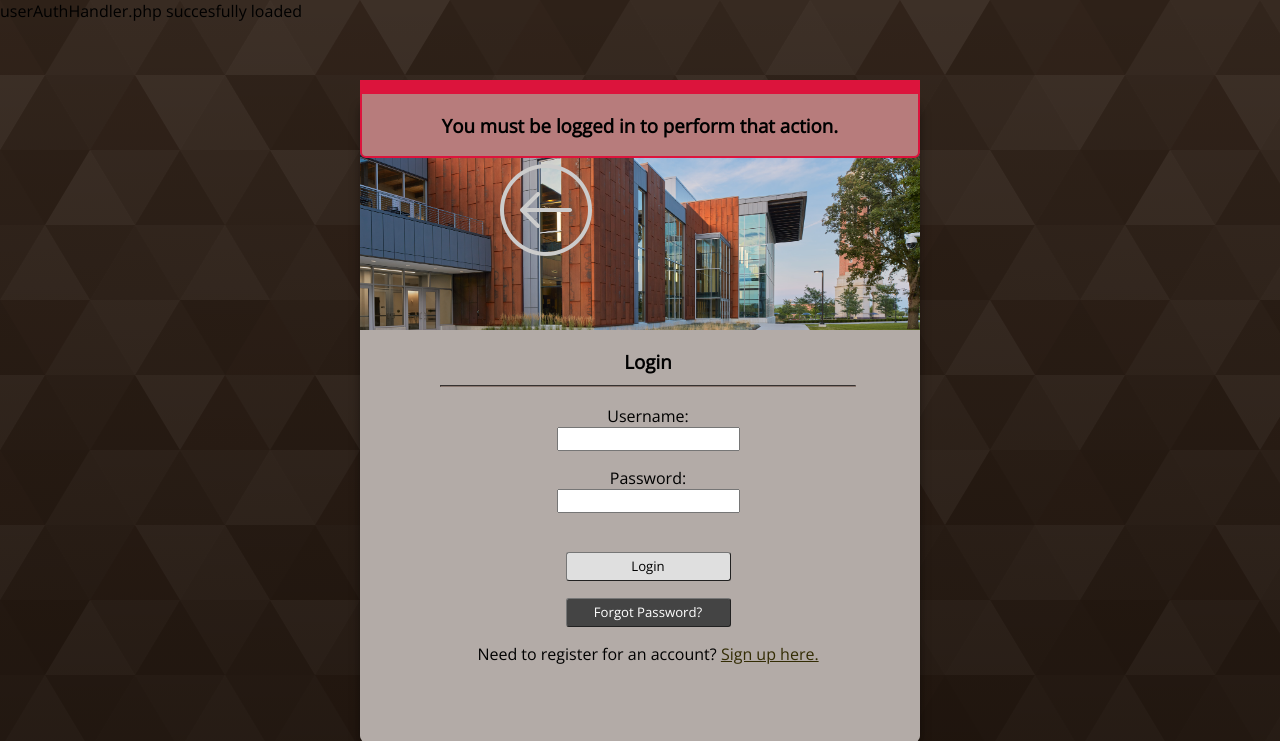
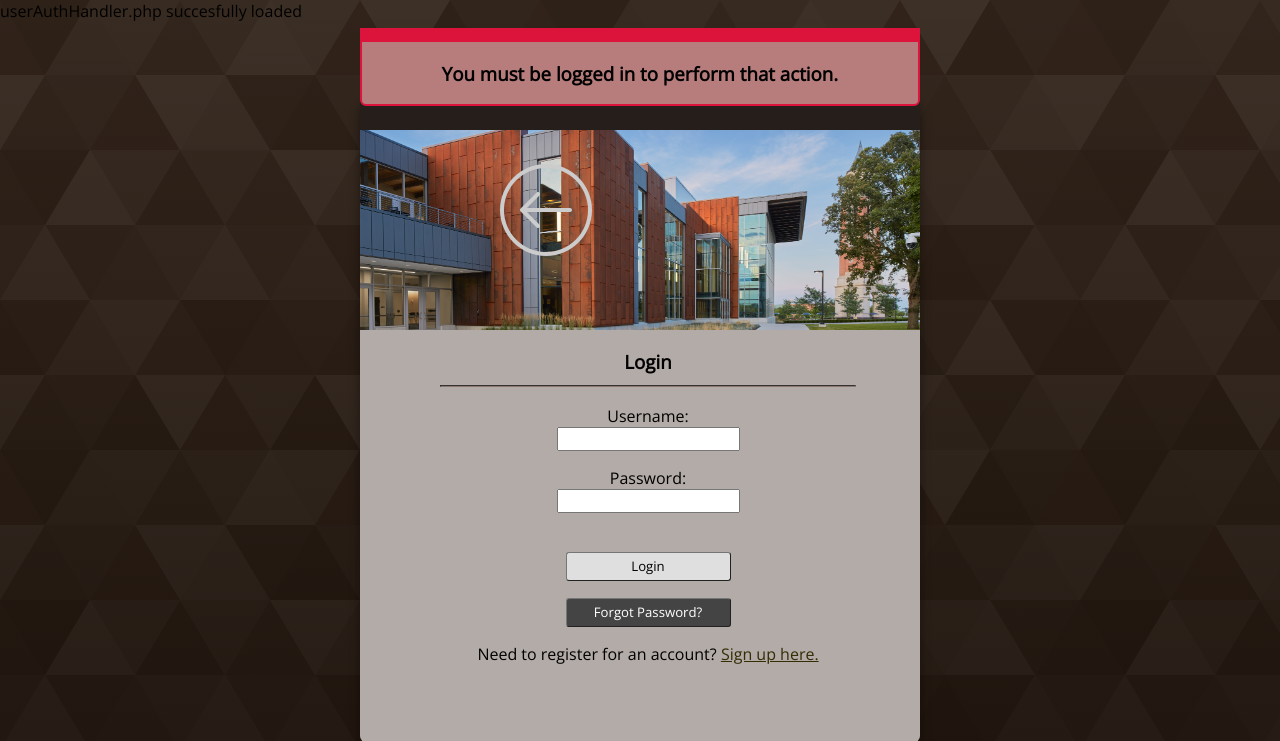
Before and after one commit to cjordanOU/CSI-4999, a PHP site: page /login.php?warning=notLoggedIn in a window 1280 px wide. Shown: the top 741 px of the page. Run offline with PHP 8.4, Linux system fonts and the light colour scheme.

Commit message:
bugfixes

```diff
--- a/Styles/login.css
+++ b/Styles/login.css
@@ -2,6 +2,10 @@
     box-sizing: border-box;
     font-family: "Open Sans", cursive, sans-serif;
     text-rendering: optimizeLegibility;
+}
+
+*::selection {
+    background-color: #e9ca17;
 }
 
 /* ------ ------ Body & Html ------ ------ */
@@ -183,7 +187,7 @@ a {
     display: block;
     width: 35rem;
     margin: auto;
-    top: 5em;
+    top: 1.75em;
     text-align: center;
     background: #b77c7c;
     border-radius: 0px 0px 6px 6px;
```
